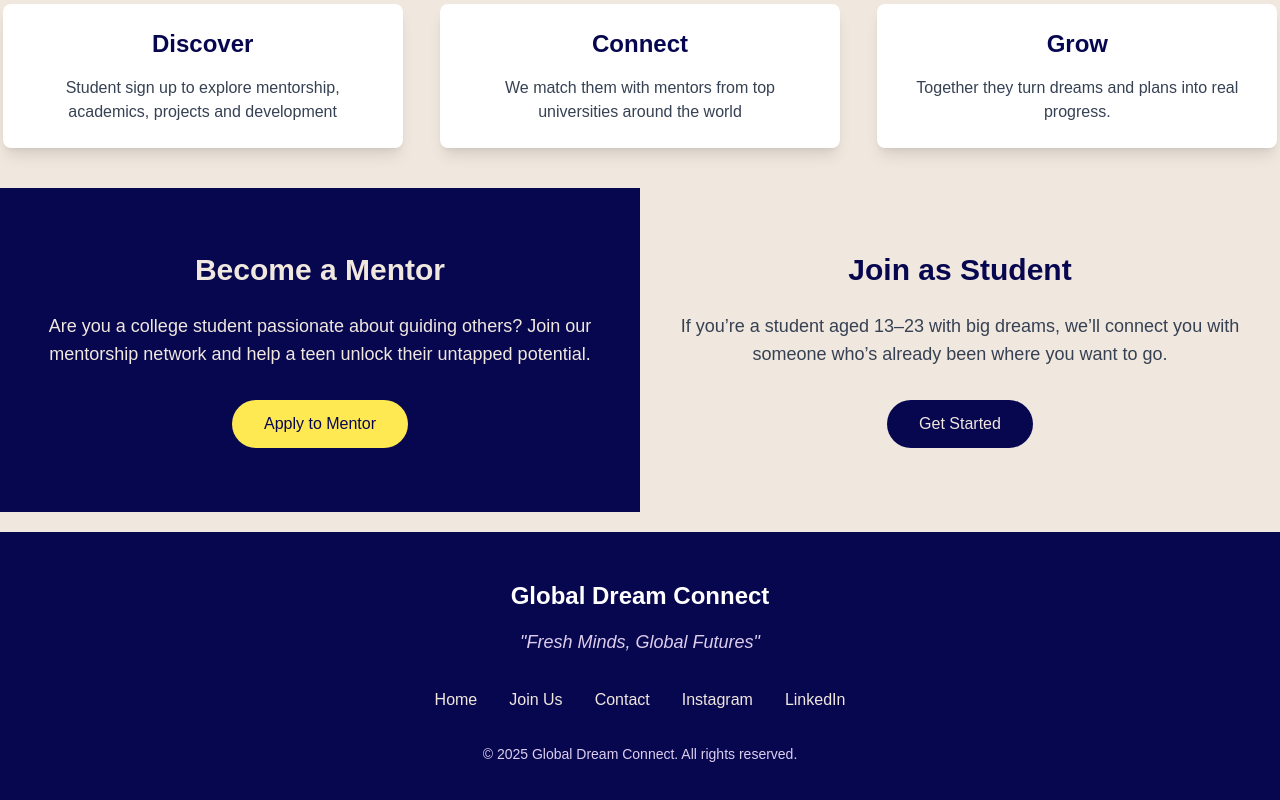
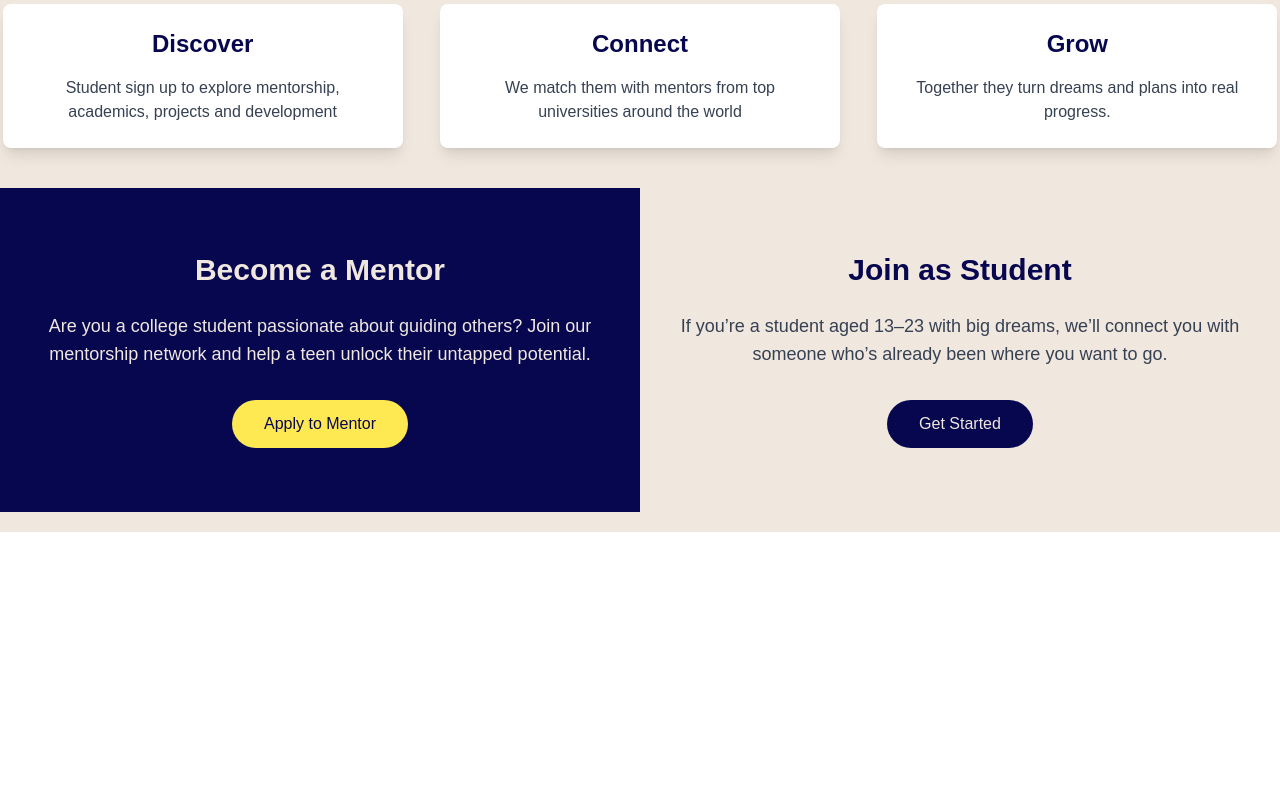
Before and after one commit to Global-Dream-Connect/Testing, a Next.js app: page / in a window 1280 px wide. Shown: the part 1263-2063 px from the top of the page. After the commit the page ends 1795 px from the top, so only its background shows below. Built offline with nearby package versions, Linux system fonts and the light colour scheme.

Commit message:
remove footer component

```diff
--- a/app/components/footer.tsx
+++ /dev/null
@@ -1,41 +0,0 @@
-const Footer: React.FC = () => {
-  return (
-    <footer className="bg-[#070750] text-white py-12 px-6">
-      <div className="container mx-auto">
-        <div className="text-center mb-8">
-          <h3 className="text-2xl font-bold mb-4 font-poppins">
-            Global Dream Connect
-          </h3>
-          <blockquote className="text-lg italic text-[#ddceed] mb-6 font-glacial">
-            "Fresh Minds, Global Futures"
-          </blockquote>
-        </div>
-
-        <div className="flex flex-wrap justify-center gap-8 mb-8">
-          {[
-            { name: "Home", url: "#" },
-            { name: "Join Us", url: "#" },
-            { name: "Contact", url: "#" },
-            { name: "Instagram", url: "#" },
-            { name: "LinkedIn", url: "#" },
-          ].map((item) => (
-            <a
-              key={item.name}
-              href={item.url}
-              className="text-[#f0e7de] hover:text-white transition-colors font-darker"
-            >
-              {item.name}
-            </a>
-          ))}
-        </div>
-
-        <div className="text-center text-[#ddceed] text-sm font-darker">
-          © {new Date().getFullYear()} Global Dream Connect. All rights
-          reserved.
-        </div>
-      </div>
-    </footer>
-  );
-};
-
-export default Footer;
--- a/app/page.tsx
+++ b/app/page.tsx
@@ -5,7 +5,6 @@ import HeroSection from "./components/HeroSection";
 import MissionSection from "./components/MissionSection";
 import HowWeWork from "./components/HowWeWork";
 import CTASections from "./components/CTASections";
-import Footer from "./components/Footer";
 
 const Home: React.FC = () => {
   return (
@@ -17,7 +16,6 @@ const Home: React.FC = () => {
         <HowWeWork />
         <CTASections />
       </main>
-      <Footer />
     </Layout>
   );
 };
```
